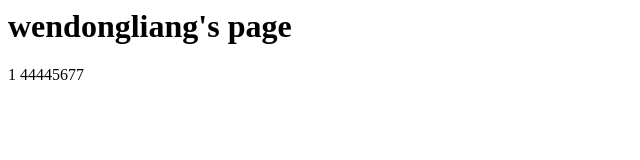
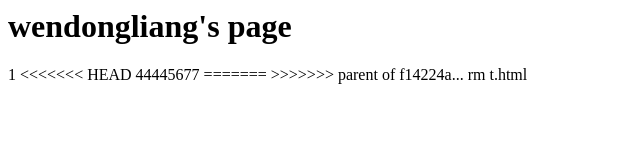
Before and after one commit to wdllhj/dl, a plain HTML site: page t.html in a window 1280 px wide. Shown: the whole page, without its empty margins (0-640 px from the left). Drawn offline with Linux system fonts and the light colour scheme.

Commit message:
44444444444

```diff
--- a/t.html
+++ b/t.html
@@ -6,6 +6,9 @@
     <body>
         <h1>wendongliang's page</h1>
         1
+<<<<<<< HEAD
         44445677
+=======
+>>>>>>> parent of f14224a... rm t.html
     </body>
 </html>
```
